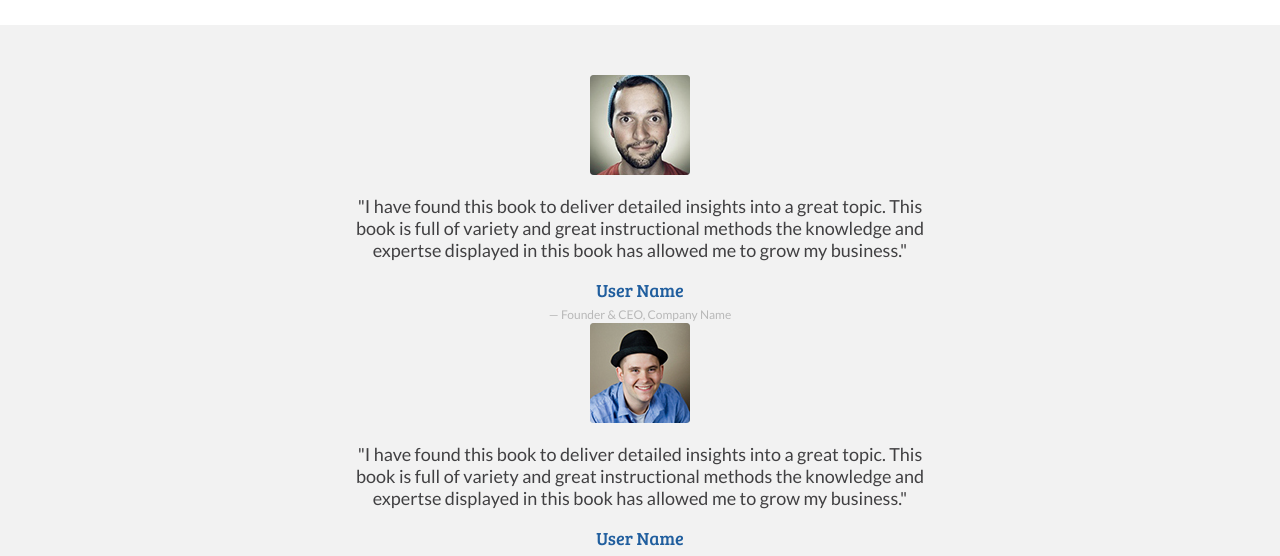
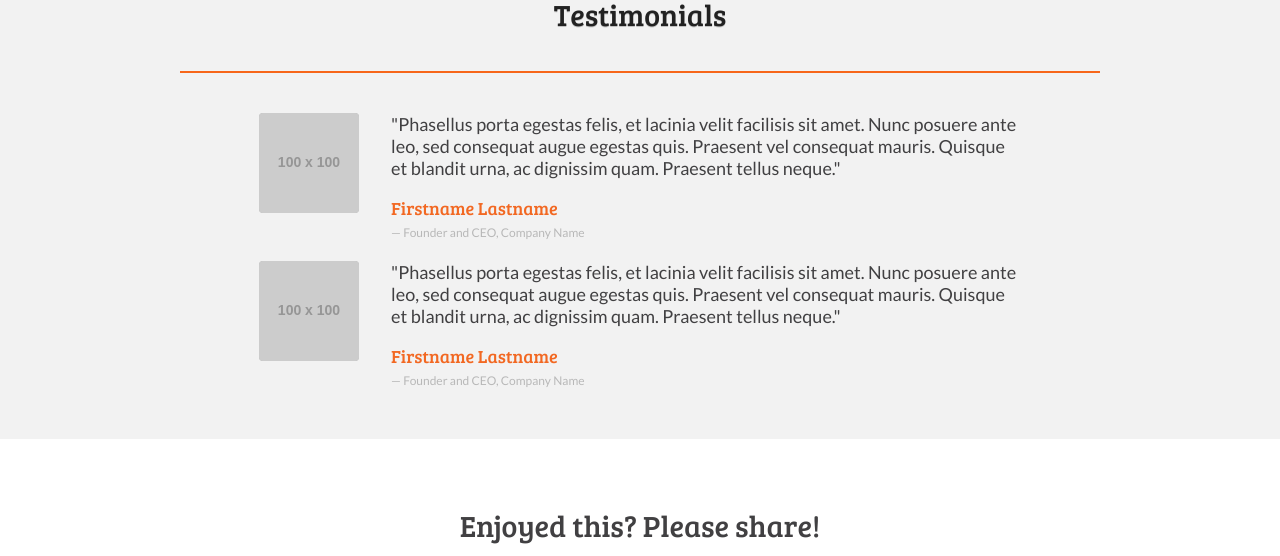
Before and after one commit to mjhea0/ebook-template, a website: page _example/index.html in a window 1280 px wide. Shown: the part 1170-1726 px from the top of the page. Drawn offline with nearby package versions, Linux system fonts and the light colour scheme; grey boxes are pictures that could not be loaded; placeholder pictures from the web are drawn by us.

Commit message:
updated testimonials section

```diff
--- a/_example/assets/css/styles.css
+++ b/_example/assets/css/styles.css
@@ -26,13 +26,13 @@ Variable colors
 */
 
 #marketing{
-	background-color:#205E9E;
+	background-color:#F26822;
 	min-height:400px;
 	width:100%;
 }
 .social-icons > a{
 	text-align:center;
-	background-color: #1D5A6E;
+	background-color: #B03F2A;
 	border-radius:2px;
 	-moz-border-radius:2px;
 	-webkit-border-radius:2px;
@@ -42,7 +42,7 @@ Variable colors
 	padding:5px 7px;
 }
 .hero-form{
-	background: #205E9E;
+	background: #F26822;
 	border-radius: 6px;
 	-moz-border-radius: 6px;
 	-webkit-border-radius: 6px;
@@ -50,31 +50,31 @@ Variable colors
 	color:#fff;
 }
 hr {
-	border: 1px solid #1C5BA1;
+	border: 1px solid #F7671A;
 }
 a{
-	color: #205E9E;
+	color: #F26822;
 }
 a:hover, a:focus{
-	color: #2A6E88;
+	color: #D9573C;
 }
-.testi-user{
-	color: #205E9E;
+.testimonial-user {
+	color: #F26822;
 	margin-bottom:5px;
 }
 #author .social-icons > a{
-	background-color: #2A6E88;
+	background-color: #D9573C;
 }
 #author .social-icons > a:hover{
 	color:#fff;
-	background-color: #1D5A6E;
+	background-color: #B03F2A;
 }
 #marketing-footer{
-	background-color:#205E9E;
+	background-color:#F26822;
 }
 .header-inner{
 	padding-bottom:30px;
-	border-bottom: solid 1px #25687E;
+	border-bottom: solid 1px #C94C35;
 	overflow: hidden;
 }
 
@@ -323,31 +323,29 @@ li {
  * Testimonial
  */
 
-#testimonial
-{
-	background:#f2f2f2;
+#testimonial {
+	background: #f2f2f2;
 }
-blockquote{
-	border:none;
-	padding:0;
-	text-align:center;
-	margin:0;
+blockquote {
+	border: none;
+	padding: 0;
+	margin: 0;
 }
-blockquote small{
-	color:#b8b8b8;
-	font-size:12px;
+blockquote small {
+	color: #b8b8b8;
+	font-size: 12px;
 }
-.testi-thumb{
-	margin-bottom:20px;
+.testimonial-thumb {
+	margin-bottom: 20px;
 }
-.testi-thumb img{
+.testimonial-thumb img {
 	background: #b8b8b8;
-	border-radius:4px;
+	border-radius: 4px;
 }
-.testi-text{
-	font-size:18px;
-	line-height:22px;
-	margin-bottom:20px;
+.testimonial-text {
+	font-size: 18px;
+	line-height: 22px;
+	margin-bottom: 20px;
 }
 
 /*
@@ -401,7 +399,7 @@ footer{
 	background-image: none;
 	border:none;
 	font-weight: 700;
-	background-color: #1D5A6E;
+	background-color: #B03F2A;
 	color: white;
 	text-shadow: none;
 }
--- a/_example/index.html
+++ b/_example/index.html
@@ -44,15 +44,9 @@
         <div class="col-md-12">
           <div class="masthead">
 
+
               <div class="row">
-                <div class="col-md-5">
-                  <div class="marketing-media">
-                    <img src=http://placehold.it/228x316>
-                  </div>
-                  <!--/marketing-media-->
-                </div>
-                <!--/col-md-5-->
-                <div class="col-md-7">
+                <div class="col-md-10 col-md-offset-1 text-center">
                   <h1 class="hero-title">Responsive landing page for selling an ebook</h1>
                   <p class="hero-desc">
                     Lorem ipsum dolor sit amet, consectetur adipiscing elit. Proin ut scelerisque nibh, at sollicitudin arcu. Donec viverra ullamcorper pulvinar. Proin vel nulla sed diam tempor ullamcorper sed quis eros. Phasellus nunc elit, viverra aliquet elit auctor, luctus aliquam justo. Sed et dignissim nisl. Pellentesque cursus augue id elit tempor cursus. Suspendisse potenti.
@@ -73,7 +67,6 @@
                 <!--/col-md-7-->
               </div>
               <!--/row-->
-
 
           </div>
           <!--/masthead-->
@@ -178,33 +171,52 @@
   <section id="testimonial" class="sec-wrap">
     <div class="container">
       <div class="row">
-        <div class="col-md-8 col-md-offset-2">
-          <div id="cbp-qtrotator" class="cbp-qtrotator">
-            <div class="cbp-qtcontent">
-              <blockquote>
-                <div class="testi-thumb"><img src="assets/img/alagoon.jpg" alt="user-photo" width="100" height="100" />
+        <div class="col-md-12">
+          <h2 class="sec-title"><span>Testimonials</span></h2>
+          <hr>
+        </div>
+        <!--col-md-12-->
+      </div>
+      <!--/row-->
+      <br>
+      <div class="row">
+        <div class="col-md-10 col-md-offset-1">
+          <div id="all-quotes">
+            <div id="single-quote">
+              <blockquote class="text-left">
+                <div class="row">
+                  <div class="col-md-2">
+                    <div class="testimonial-thumb">
+                      <img src="http://placehold.it/100x100" alt="user-photo">
+                    </div>
+                  </div>
+                  <div class="col-md-10">
+                    <p class="testimonial-text">"Phasellus porta egestas felis, et lacinia velit facilisis sit amet. Nunc posuere ante leo, sed consequat augue egestas quis. Praesent vel consequat mauris. Quisque et blandit urna, ac dignissim quam. Praesent tellus neque."</p>
+                    <h4 class="testimonial-user">Firstname Lastname</h4>
+                    <small>Founder and CEO, Company Name</small>
+                  </div>
                 </div>
-                <p class="testi-text">
-                  "I have found this book to deliver detailed insights into a great topic. This book is full of variety and great instructional methods the knowledge and expertse displayed in this book has allowed me to grow my business."</p>
-                <h4 class="testi-user">User Name</h4>
-                <small>Founder &amp; CEO, Company Name</small>
               </blockquote>
             </div>
-            <!--/cbp-qtcontent-->
-            <div class="cbp-qtcontent">
-              <blockquote>
-                <div class="testi-thumb"><img src="assets/img/VinThomas.jpg" alt="user-photo" width="100" height="100" />
+            <br>
+            <div id="single-quote">
+              <blockquote class="text-left">
+                <div class="row">
+                  <div class="col-md-2">
+                    <div class="testimonial-thumb">
+                      <img src="http://placehold.it/100x100" alt="user-photo">
+                    </div>
+                  </div>
+                  <div class="col-md-10">
+                    <p class="testimonial-text">"Phasellus porta egestas felis, et lacinia velit facilisis sit amet. Nunc posuere ante leo, sed consequat augue egestas quis. Praesent vel consequat mauris. Quisque et blandit urna, ac dignissim quam. Praesent tellus neque."</p>
+                    <h4 class="testimonial-user">Firstname Lastname</h4>
+                    <small>Founder and CEO, Company Name</small>
+                  </div>
                 </div>
-                <p class="testi-text">
-                  "I have found this book to deliver detailed insights into a great topic. This book is full of variety and great instructional methods the knowledge and expertse displayed in this book has allowed me to grow my business."</p>
-                <h4 class="testi-user">User Name</h4>
-                <small>Marketing, Company Name</small>
               </blockquote>
             </div>
-            <!--/cbp-qtcontent-->
-
           </div>
-          <!--/cbp-qtrotator-->
+          <!--/all-quotes-->
         </div>
         <!--col-md-8-->
       </div>
--- a/generators/app/templates/assets/css/styles.css
+++ b/generators/app/templates/assets/css/styles.css
@@ -58,7 +58,7 @@ a{
 a:hover, a:focus{
 	color: <%= aColor %>;
 }
-.testi-user{
+.testimonial-user {
 	color: <%= marketingColor %>;
 	margin-bottom:5px;
 }
@@ -323,31 +323,29 @@ li {
  * Testimonial
  */
 
-#testimonial
-{
-	background:#f2f2f2;
+#testimonial {
+	background: #f2f2f2;
 }
-blockquote{
-	border:none;
-	padding:0;
-	text-align:center;
-	margin:0;
+blockquote {
+	border: none;
+	padding: 0;
+	margin: 0;
 }
-blockquote small{
-	color:#b8b8b8;
-	font-size:12px;
+blockquote small {
+	color: #b8b8b8;
+	font-size: 12px;
 }
-.testi-thumb{
-	margin-bottom:20px;
+.testimonial-thumb {
+	margin-bottom: 20px;
 }
-.testi-thumb img{
+.testimonial-thumb img {
 	background: #b8b8b8;
-	border-radius:4px;
+	border-radius: 4px;
 }
-.testi-text{
-	font-size:18px;
-	line-height:22px;
-	margin-bottom:20px;
+.testimonial-text {
+	font-size: 18px;
+	line-height: 22px;
+	margin-bottom: 20px;
 }
 
 /*
```
Also changed, not shown: generators/app/templates/index.html (+39 -20 lines), README.md, generators/app/templates/assets/img/VinThomas.jpg (deleted), generators/app/templates/assets/img/alagoon.jpg (deleted), generators/app/templates/assets/img/how-to-sell-online-book-cover-small.png (deleted), generators/app/templates/assets/img/how-to-sell-online-book-cover.png (deleted), generators/app/templates/assets/img/sample-large1.png (deleted), generators/app/templates/assets/img/sample-large2.png (deleted), generators/app/templates/assets/img/sample-large3.png (deleted), generators/app/templates/assets/img/sample-large4.png (deleted), generators/app/templates/assets/img/sample-thumb1.png (deleted), generators/app/templates/assets/img/sample-thumb2.png (deleted), generators/app/templates/assets/img/sample-thumb3.png (deleted), generators/app/templates/assets/img/sample-thumb4.png (deleted).
